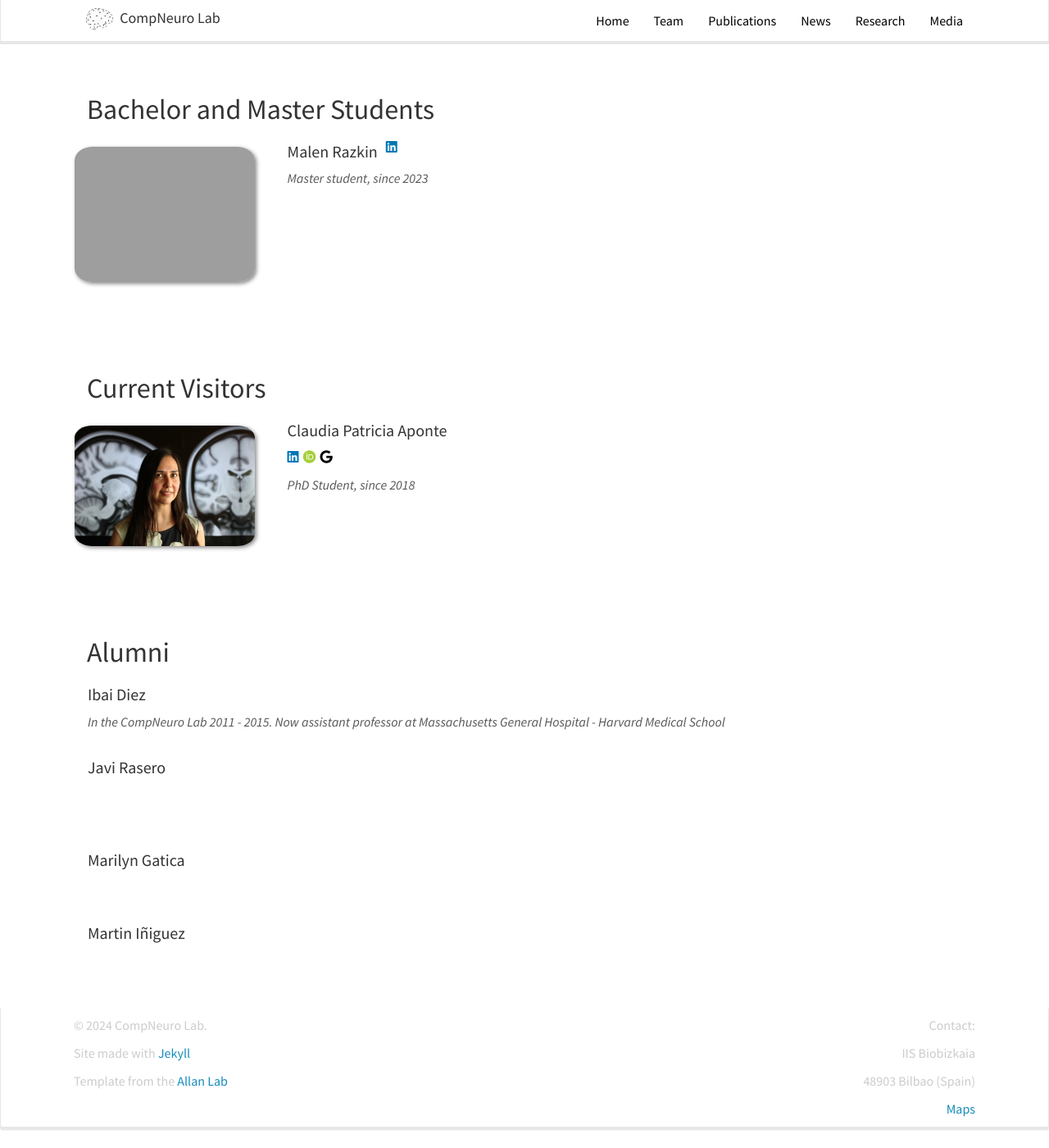
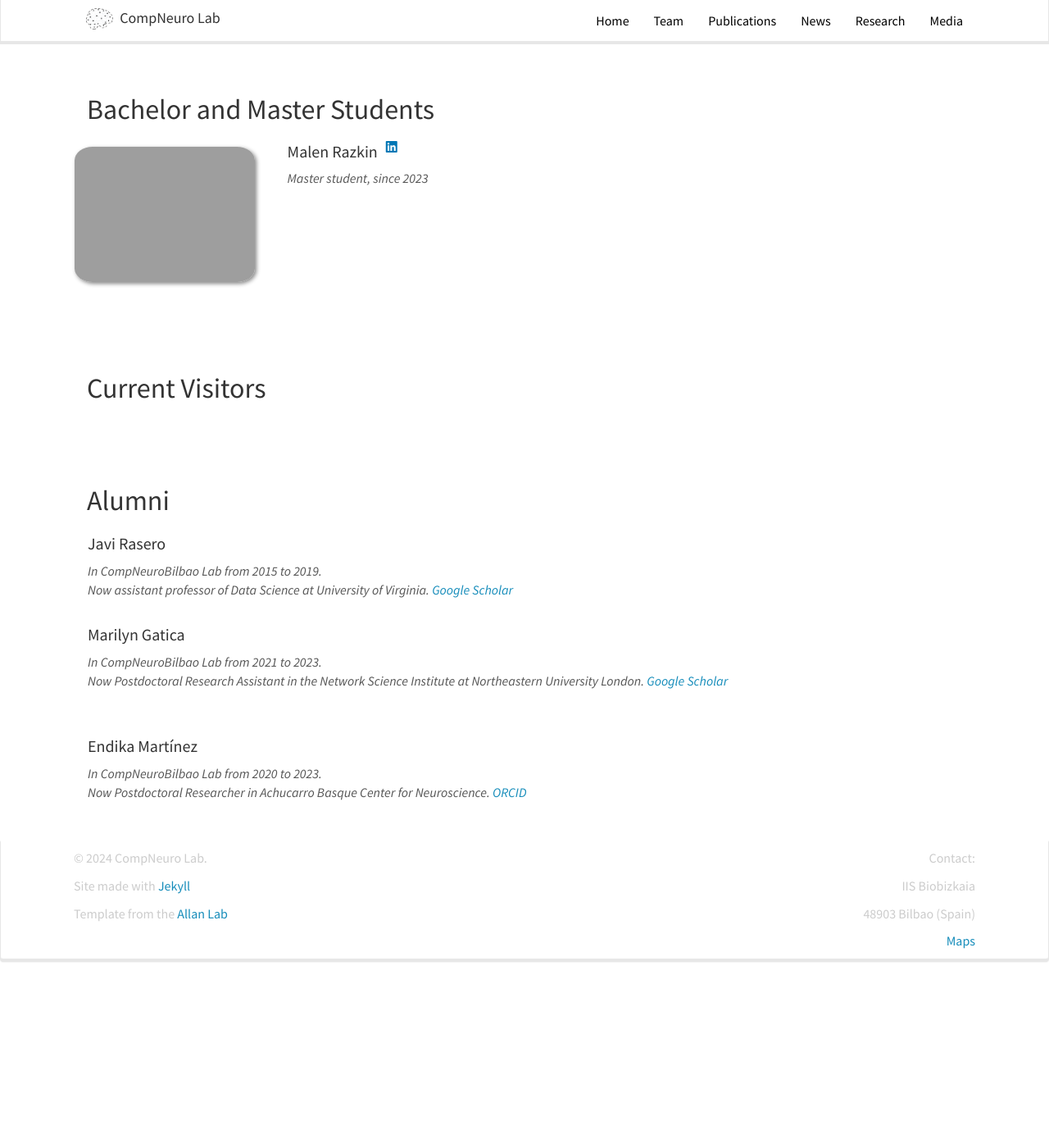
Before and after one commit to itellaetxe/compneurobilbao_website, a Jekyll site: the page built from _pages/team.md, in a window 1280 px wide and 1400 px high, scrolled down 1770 px. Shown: the whole window at 82% size. Built offline with Jekyll 4.4.1, drawn with Linux system fonts in a browser that asks for light colours; nearby versions of some CDN libraries; after the commit the page ends 2965 px from its top, so only the background shows below that; some of the changed text lies outside the part shown.

```diff
--- a/_data/phd.yml
+++ b/_data/phd.yml
@@ -41,6 +41,8 @@
   email: inigotellaetxe@gmail.com
   orcid: https://orcid.org/0009-0001-1832-5183
   linkedin: https://www.linkedin.com/in/itellaetxeelorriaga/
+  google_scholar: https://scholar.google.es/citations?user=sry0qLIAAAAJ&hl=en
+  github: https://github.com/itellaetxe
   number_educ: 2
   education1: MSc Biomedical Technologies in Mondragon Unibertsitatea
   education2: BSc Biomedical Engineering in Mondragon Unibertsitatea
@@ -54,7 +56,7 @@
   number_educ: 3
   education1: MSc in Computing and Intelligent Systems
   education2: BSc in Industrial electronics and automation engineering
-  education3: Bsc in computer engineering
+  education3: Bsc in Computer Engineering
 
 - name: Lucia Prado
   photo: lucia.JPG
@@ -64,4 +66,4 @@
   google_scholar: https://scholar.google.es/citations?user=KVbHhPAAAAAJ&hl=es&oi=ao
   number_educ: 2
   education1: MSc International Neurosciences in University of Bordeaux
-  education2: BSc Biochemistry in University of Navarra
+  education2: BSc Biochemistry in University of Navarre
--- a/_data/pi.yml
+++ b/_data/pi.yml
@@ -38,9 +38,23 @@
   twitter: https://twitter.com/erramuzpe?lang=es
   linkedin: https://www.linkedin.com/in/asiererramuzpe/
   google_scholar: https://scholar.google.es/citations?user=HKgyv8oAAAAJ&hl=es
+  orcid: https://orcid.org/0000-0002-9402-2184
   number_educ: 5
   education1: BSc.(Hons) Computer Science, Public University of Navarre
   education2: MSc. Biomedical Engineering, Public University of Navarre - University of the Basque Country
   education3: Ph.D. Biomedical Research with Jesús M. Cortés, University of the Basque Country
   education4: Postdoc Fellow at <a href="https://elsc.huji.ac.il/"> Edmond and Lily Safra Center for Brain Sciences (ELSC) </a>, The Hebrew University of Jerusalem with  <a href="https://scholar.google.com/citations?user=dNEiy6UAAAAJ&hl=en"> Aviv Mezer </a>
   education5: Research Fellow and Lecturer at <a href="https://www.mondragon.edu/es/inicio"> Mondragon Unibertsitatea </a>
+
+- name: Ibai Diez
+  photo: ibai.jpeg
+  info: Ikerbasque and Ramon y Cajal Research Fellow, since 2024
+  email: ibai [DOT] diezpalacio [AT] bio-bizkaia [DOT] eus
+  twitter: https://twitter.com/IbaiDiezPalacio
+  google_scholar: https://scholar.google.com/citations?user=13EhJDYAAAAJ
+  orcid: https://orcid.org/0000-0001-5769-0178
+  number_educ: 4
+  education1: BSc. Telecommunication Engineering, University of Deusto
+  education2: MSc. Computer Engineering and Intelligent Systems, University of the Basque Country
+  education3: Ph.D. Biomedical Research with Jesús M. Cortés, University of the Basque Country
+  education4: Postdoc Fellow at Massachusetts General Hospital - Harvard Medical School with Jorge Sepulcre
--- a/_data/previous_members.yml
+++ b/_data/previous_members.yml
@@ -1,8 +1,11 @@
-- name: Ibai Diez
-  duration: In the CompNeuro Lab 2011 - 2015. Now assistant professor at Massachusetts General Hospital - Harvard Medical School
-  info:
-  email:
+- name: Javi Rasero
+  duration: In CompNeuroBilbao Lab from 2015 to 2019.
+  info: Now assistant professor of Data Science at University of Virginia. <a href="https://scholar.google.es/citations?user=_OtISJQAAAAJ&hl=es"> Google Scholar </a>
 
-- name: Javi Rasero
 - name: Marilyn Gatica
-- name: Martin Iñiguez
+  duration: In CompNeuroBilbao Lab from 2021 to 2023.
+  info: Now Postdoctoral Research Assistant in the Network Science Institute at Northeastern University London. <a href="https://scholar.google.com/citations?user=QFTWPOgAAAAJ&hl=en"> Google Scholar </a>
+
+- name: Endika Martínez
+  duration: In CompNeuroBilbao Lab from 2020 to 2023.
+  info: Now Postdoctoral Researcher in Achucarro Basque Center for Neuroscience. <a href="https://orcid.org/0000-0002-1755-2106"> ORCID </a>
--- a/_data/visitors.yml
+++ /dev/null
@@ -1,11 +0,0 @@
-- name: Claudia Patricia Aponte
-  photo: claudia.jpeg
-  info: PhD Student, since 2018
-  email: caminopontes@gmail.com
-  linkedin: https://www.linkedin.com/in/borja-camino-2a7826a4/
-  google_scholar: https://scholar.google.es/citations?hl=es&user=zVjCyDgAAAAJ
-  orcid: https://orcid.org/0000-0002-9071-9304
-  number_educ: 3
-  education1: MSc in Computational Engineering and Intelligent Systems in University of the Basque Country
-  education2: MSc in Biomedical Engineering in University of the Basque Country
-  education3: BSc in Chemical Engineering in University of the Basque Country
```
Also changed, not shown: _pages/allnews.md (+1 -1 lines), _pages/home.md (+1 -1 lines), images/teampic/ibai.jpeg (added), 1 other file.
